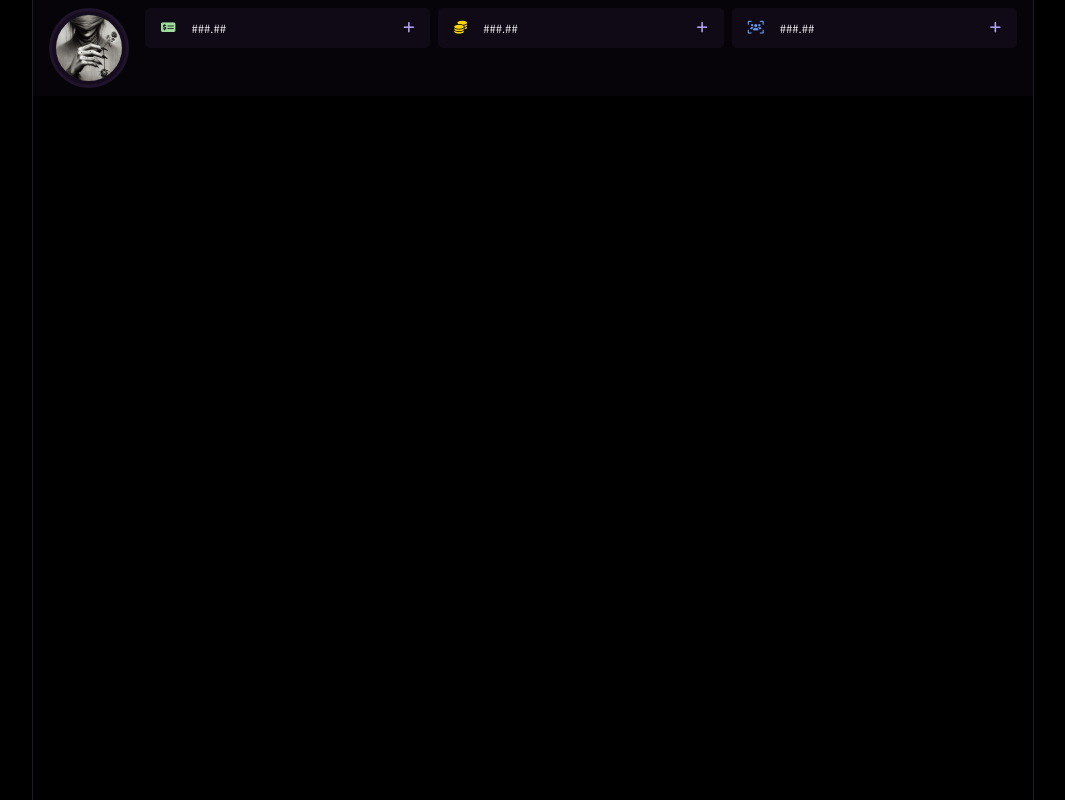
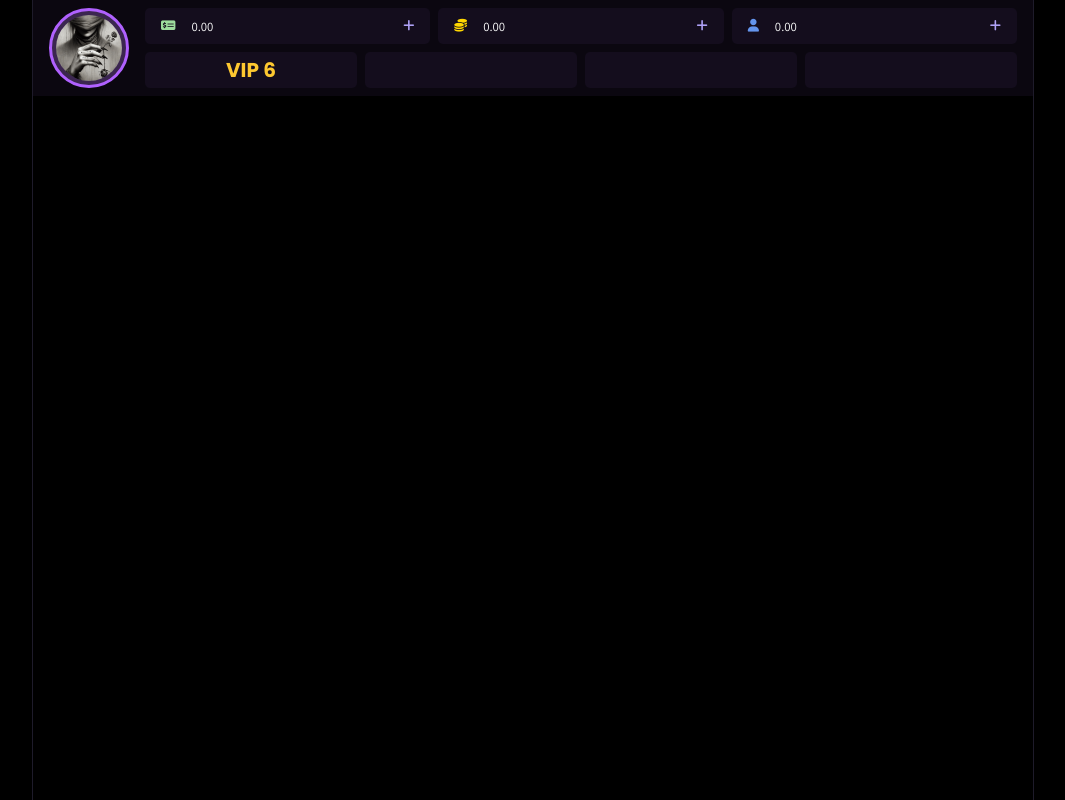
Before and after one commit to s9poa/top-girl, a plain HTML site: page directory/home.html in a window 1280 px wide. Shown: the whole page, without its empty margins (107-1172 px from the left). Drawn offline with Linux system fonts and the light colour scheme.

Commit message:
Updated Content

```diff
--- a/css/global/universal.css
+++ b/css/global/universal.css
@@ -107,11 +107,11 @@ footer {
     height: 100svh;
     height: 100dvh;
     box-shadow: 0 0 1px hsl(250, 84%, 80%);
-    background: #000;
+    /* background: #000; */
 }
 .scale-interactable {
     transition: all .025s ease-in-out;
 }
-.scale-interactable:focus {
+.scale-interactable:active {
     transform: scale(.875);
 }
--- a/css/pages/home.css
+++ b/css/pages/home.css
@@ -2,19 +2,21 @@ header {
     display: flex;
     gap: 1rem;
     padding: .5rem 1rem;
-    background: hsla(271, 36%, 23%, 0.1);
+    background: hsla(271, 36%, 23%, 0.2);
+    transition: gap .2s ease-in-out, padding .2s ease-in-out;
 }
 /* Header Left Side */
 header .lh {
     display: grid;
     place-items: center;
-    background: hsla(271, 36%, 23%, 0.3);
-    border: 3px solid hsla(271, 36%, 23%, 0.3);
+    background: hsla(271, 36%, 23%, 1);
+    border: 3px solid hsla(270, 100%, 69%, 1);
     border-radius: 50%;
     min-width: 5rem;
     max-width: 5rem;
     height: 5rem;
     padding: .25rem;
+    transition: max-width .2s ease-in-out, min-width .2s ease-in-out, height .2s ease-in-out;
 }
 header .lh .profile {
     display: grid;
@@ -31,10 +33,12 @@ header .rh {
     display: flex;
     flex-direction: column;
     width: 100%;
+    gap: .5rem;
 }
 header .rh > div {
     height: 100%;
 }
+/* Header Right Side - Top Side */
 header .rh__top {
     display: grid;
     grid-template-columns: repeat(3,1fr);
@@ -50,7 +54,7 @@ header .rh__top > button {
     border-radius: 5px;
     background: hsla(271, 36%, 23%, 0.2);
     font-size: .8rem;
-    transition: padding .2s ease-in-out, gap .2s ease-in-out;
+    transition: padding .2s ease-in-out, gap .2s ease-in-out, font-size .2s ease-in-out;
 }
 header .rh__top > button > div {
     display: flex;
@@ -65,6 +69,7 @@ header .rh__top > button > div > span {
     -webkit-box-orient: vertical;
     overflow: hidden;
     text-align: left;
+    max-width: 5ch;
 }
 header .rh__top > button > i {
     color: var(--purple);
@@ -78,9 +83,33 @@ header .rh__top > .gold > div i {
 header .rh__top > .fans > div i {
     color: cornflowerblue;
 }
-
+/* Header Right Side - Bottom Side */
+header .rh__bottom {
+    display: grid;
+    grid-template-columns: repeat(4,1fr);
+    gap: .5rem;
+}
+header .rh__bottom > * {
+    display: flex;
+    align-items: center;
+    justify-content: center;
+    padding: 0 1rem;
+    flex-grow: 1;
+    border-radius: 5px;
+    background: hsla(271, 36%, 23%, 0.2);
+    font-size: .8rem;
+    transition: padding .2s ease-in-out, gap .2s ease-in-out, font-size .2s ease-in-out;
+}
+header .rh__bottom .vip {
+    font-size: 1.25rem;
+    font-family: var(--heading-font-family);
+    font-weight: 700;
+    line-height: 1rem;
+    color: #FDC830;
+    transition: font-size .2s ease-in-out;
+}
 @media (max-width: 600px) {
-    header .rh__top > button {
+    header .rh__top > button, header .rh__bottom > * {
         padding: 0 .5rem;
         gap: .5rem;
     }
@@ -89,4 +118,16 @@ header .rh__top > .fans > div i {
     }
 }
 @media (max-width: 480px) {
+    header .lh {
+        min-width: 3rem;
+        max-width: 3rem;
+        height: 3rem;
+    }
+    header .rh__top > button, header .rh__bottom > * {
+        font-size: .6rem !important;
+    }
+    header {
+        padding: .5rem;
+        gap: .5rem;
+    }
 }
--- a/directory/home.html
+++ b/directory/home.html
@@ -34,26 +34,33 @@
                     <button class="money scale-interactable">
                         <div>
                             <i class="fa-solid fa-money-check-dollar" aria-hidden="true"></i>
-                            <span>###.##</span>
+                            <span>0.00</span>
                         </div>
                         <i class="fa-solid fa-plus" aria-hidden="true"></i>
                     </button>
                     <button class="gold scale-interactable">
                         <div>
                             <i class="fa-solid fa-coins" aria-hidden="true"></i>
-                            <span>###.##</span>
+                            <span>0.00</span>
                         </div>
                         <i class="fa-solid fa-plus" aria-hidden="true"></i>
                     </button>
                     <button class="fans scale-interactable">
                         <div>
-                            <i class="fa-solid fa-users-viewfinder" aria-hidden="true"></i>
-                            <span>###.##</span>
+                            <i class="fa-solid fa-user" aria-hidden="true"></i>
+                            <span>0.00</span>
                         </div>
                         <i class="fa-solid fa-plus" aria-hidden="true"></i>
                     </button>
                 </div>
                 <div class="rh__bottom">
+                    <a href="" class="vip scale-interactable">VIP 6</a>
+                    <button class="scale-interactable">
+                    </button>
+                    <a href="" class="scale-interactable">
+                    </a>
+                    <a href="" class="scale-interactable">
+                    </a>
                 </div>
             </div>
         </header>
```
